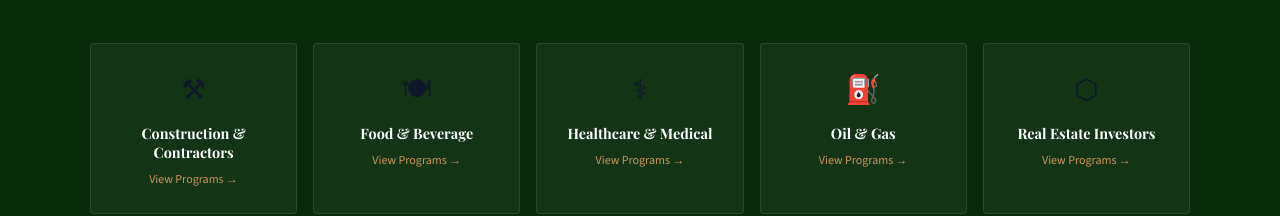
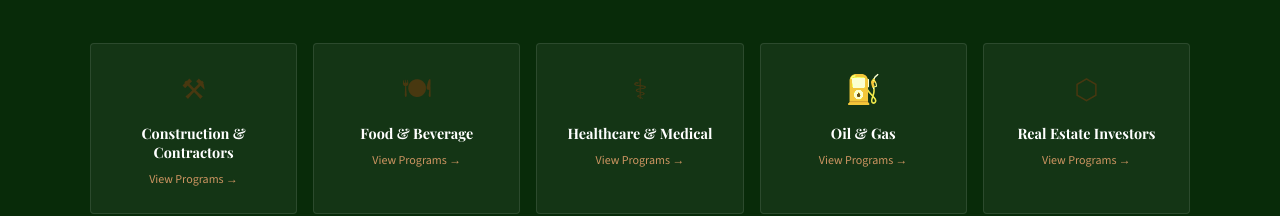
Before and after one commit to syed-sgf/sgf-site, a Next.js app: page / in a window 1280 px wide. Shown: the part 1842-2058 px from the top of the page. Built offline with nearby package versions, Linux system fonts and the light colour scheme; a web font is replaced by a local one.

Commit message:
fix: lighter hero overlay, lighter industry icons, centered CTA band

```diff
--- a/app/page.tsx
+++ b/app/page.tsx
@@ -76,7 +76,7 @@ export default function HomePage() {
               style={{ width: "100%", height: "100%", objectFit: "cover", objectPosition: "center", display: "block" }} />
           </div>
         ))}
-        <div style={{ position: "absolute", inset: 0, background: `linear-gradient(135deg, ${G.dark}F0 0%, ${G.dark}C0 55%, ${G.dark}80 100%)`, zIndex: 2 }} />
+        <div style={{ position: "absolute", inset: 0, background: `linear-gradient(135deg, ${G.dark}CC 0%, ${G.dark}88 55%, ${G.dark}55 100%)`, zIndex: 2 }} />
 
         {/* Hero content: left copy + right GHL form */}
         <div style={{ position: "relative", zIndex: 3, maxWidth: "1200px", margin: "0 auto", padding: "5rem 2rem 4rem", display: "grid", gridTemplateColumns: "1fr 420px", gap: "4rem", alignItems: "center" }}>
@@ -185,7 +185,7 @@ export default function HomePage() {
               <Link key={ind.slug} href={`/industries/${ind.slug}`} style={{ display: "flex", flexDirection: "column", alignItems: "center", textAlign: "center", padding: "1.5rem 1rem", background: "rgba(255,255,255,0.05)", border: "1px solid rgba(255,255,255,0.1)", borderRadius: "4px", textDecoration: "none", transition: "background 0.2s, border-color 0.2s" }}
                 onMouseEnter={e => { (e.currentTarget as HTMLElement).style.background = "rgba(206,149,98,0.12)"; (e.currentTarget as HTMLElement).style.borderColor = G.gold; }}
                 onMouseLeave={e => { (e.currentTarget as HTMLElement).style.background = "rgba(255,255,255,0.05)"; (e.currentTarget as HTMLElement).style.borderColor = "rgba(255,255,255,0.1)"; }}>
-                <span style={{ fontSize: "1.75rem", marginBottom: "0.75rem" }}>{ind.icon}</span>
+                <span style={{ fontSize: "1.75rem", marginBottom: "0.75rem", filter: "brightness(2) sepia(1) saturate(3) hue-rotate(5deg)" }}>{ind.icon}</span>
                 <p style={{ fontFamily: G.serif, fontSize: "0.9rem", fontWeight: "700", color: "#fff", margin: "0 0 0.5rem", lineHeight: "1.3" }}>{ind.name}</p>
                 <span style={{ fontSize: "0.75rem", color: G.gold, fontFamily: G.sans }}>View Programs →</span>
               </Link>
@@ -226,7 +226,7 @@ export default function HomePage() {
 
       {/* ── CTA BAND ── */}
       <section style={{ background: G.dark, padding: "3.5rem 2rem", borderTop: `3px solid ${G.gold}` }}>
-        <div style={{ maxWidth: "680px", margin: "0 auto", textAlign: "center" }}>
+        <div style={{ maxWidth: "680px", margin: "0 auto", textAlign: "center", display: "flex", flexDirection: "column", alignItems: "center" }}>
           <p style={{ fontSize: "11px", letterSpacing: "0.2em", textTransform: "uppercase", color: G.gold, fontWeight: "600", marginBottom: "0.75rem", fontFamily: G.sans }}>Ready to Move Forward</p>
           <h2 style={{ fontFamily: G.serif, fontSize: "clamp(1.6rem,2.5vw,2.1rem)", fontWeight: "700", color: "#fff", marginBottom: "1rem" }}>Let's Talk About Your Capital Need</h2>
           <p style={{ fontSize: "1rem", color: "rgba(255,255,255,0.7)", lineHeight: "1.7", marginBottom: "2rem", fontFamily: G.sans }}>
```
